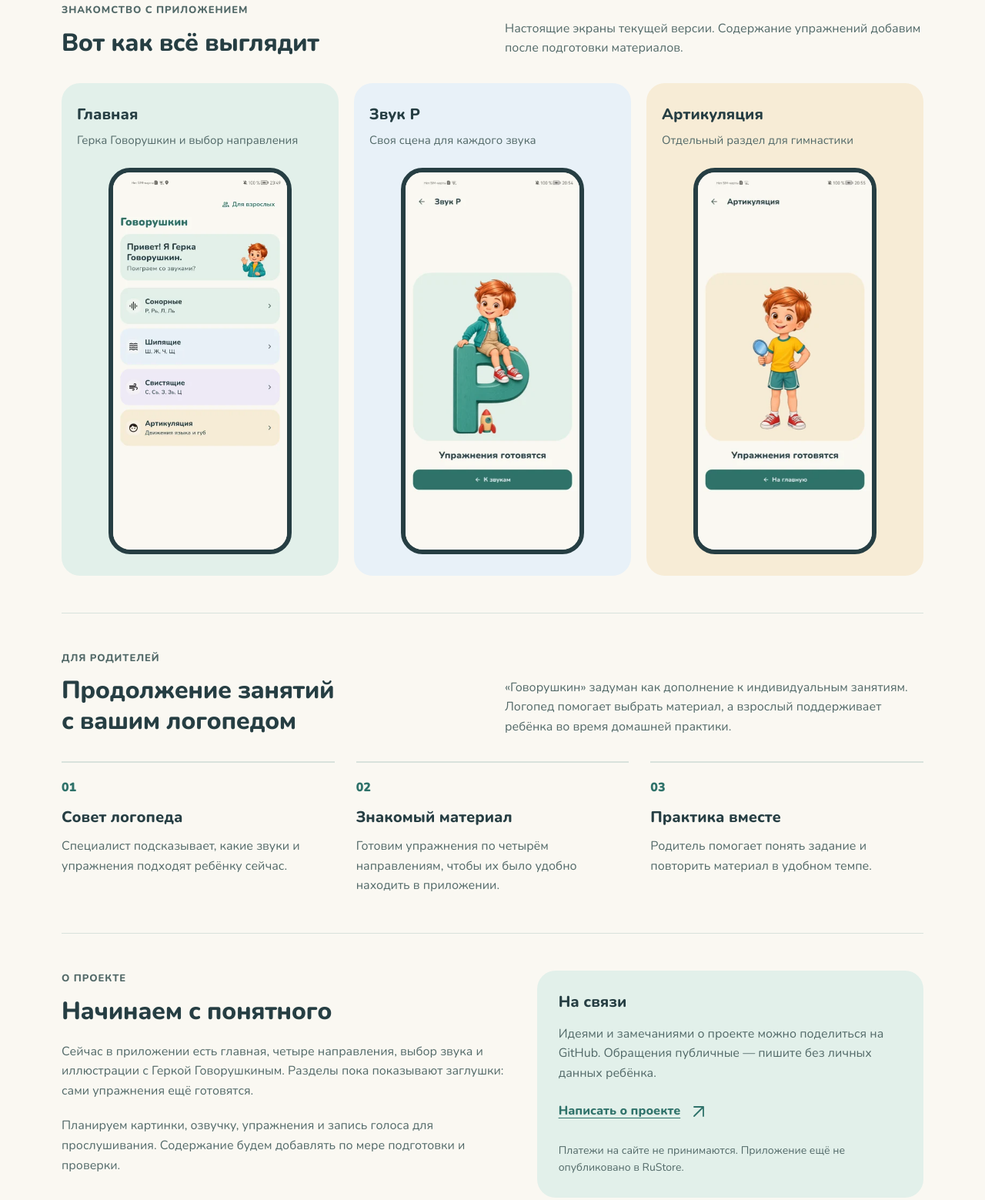
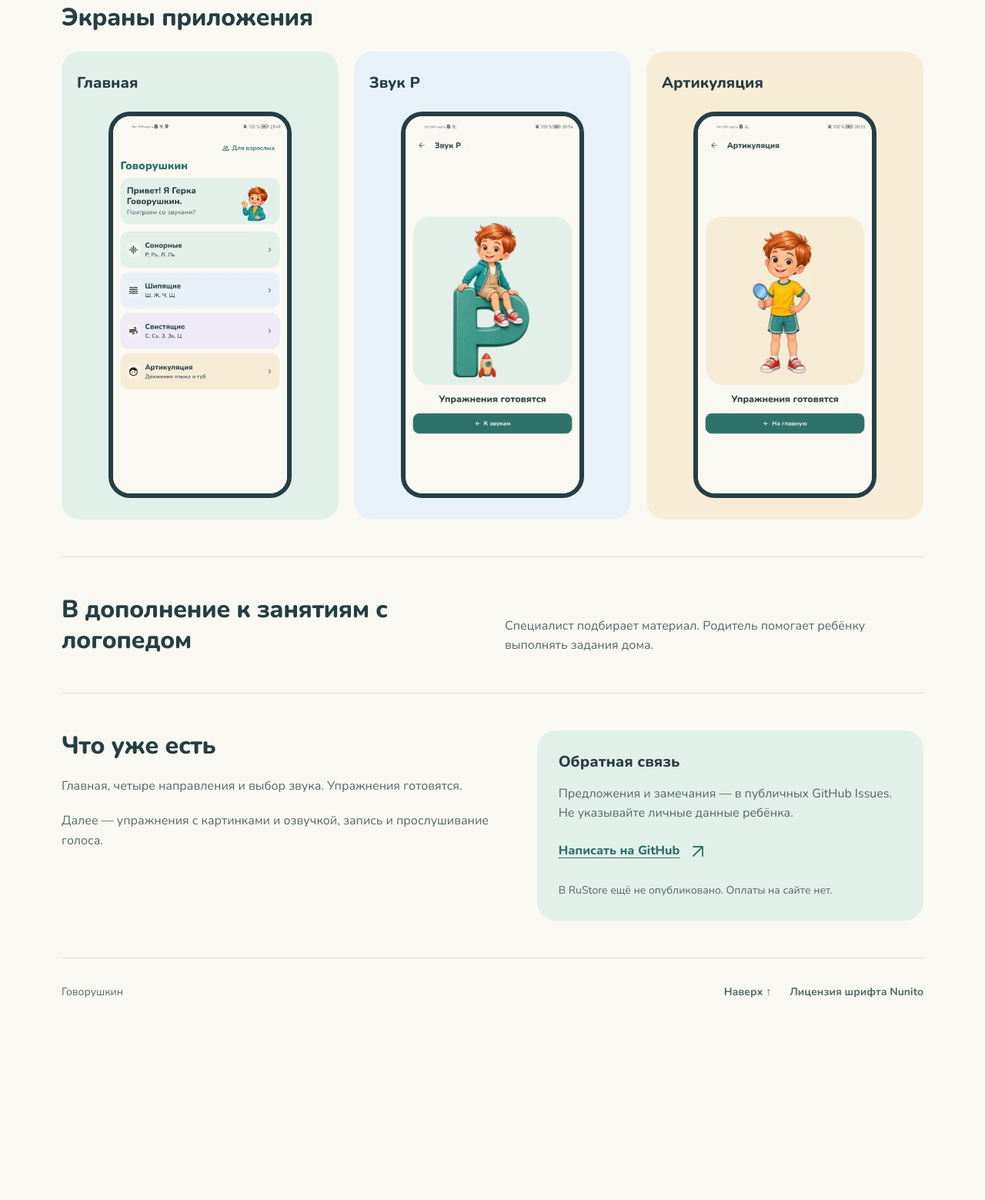
Before and after one commit to 4ICTOTA/govorushkin, a plain HTML site: page public/index.html in a window 1280 px wide. Shown: the part 989-2548 px from the top of the page at 77% size. After the commit the page ends 2322 px from the top, so only its background shows below. Drawn offline with Linux system fonts and the light colour scheme.

Commit message:
fix: simplify site copy and use comma separators

```diff
--- a/public/index.html
+++ b/public/index.html
@@ -7,12 +7,12 @@
     <meta name="theme-color" content="#faf8f2" media="(prefers-color-scheme: light)">
     <meta name="theme-color" content="#172623" media="(prefers-color-scheme: dark)">
     <title>Говорушкин — домашняя речевая практика</title>
-    <meta name="description" content="Знакомьтесь: Герка Говорушкин. Готовим Android-приложение для домашней речевой практики детей 4–7 лет по рекомендации логопеда. Посмотрите текущие экраны проекта.">
+    <meta name="description" content="«Говорушкин» — Android-приложение для домашней речевой практики детей 4–7 лет по рекомендациям логопеда. Проект в разработке.">
     <link rel="canonical" href="https://4ictota.github.io/speech-practice-site/">
     <meta property="og:type" content="website">
     <meta property="og:locale" content="ru_RU">
     <meta property="og:title" content="Говорушкин — домашняя речевая практика">
-    <meta property="og:description" content="Герка Говорушкин и четыре направления речевой практики. Знакомство с приложением для Android, которое мы сейчас создаём.">
+    <meta property="og:description" content="Приложение для домашней речевой практики детей 4–7 лет. Герка Говорушкин, четыре направления и текущие экраны проекта.">
     <meta property="og:url" content="https://4ictota.github.io/speech-practice-site/">
     <meta property="og:image" content="https://4ictota.github.io/speech-practice-site/assets/icon.png">
     <meta property="og:image:width" content="192">
@@ -40,14 +40,14 @@
       <main id="main" tabindex="-1">
         <section class="hero" aria-labelledby="hero-title">
           <div class="hero-copy">
-            <p class="eyebrow">Речевая практика дома · 4–7 лет</p>
+            <p class="eyebrow">Речевая практика дома, 4–7 лет</p>
             <h1 id="hero-title">Домашняя практика<br>с Геркой Говорушкиным.</h1>
-            <p class="lead">Создаём «Говорушкин», чтобы было удобнее повторять дома материал, который подобрал логопед.</p>
+            <p class="lead">Готовим упражнения для домашней практики по рекомендациям логопеда.</p>
             <div class="actions">
               <a class="button" href="#screens">Посмотреть экраны <svg viewBox="0 0 24 24" aria-hidden="true"><path d="M4 12h15m-6-6 6 6-6 6"/></svg></a>
               <a class="button button-secondary" href="#parents">Для родителей</a>
             </div>
-            <p class="note">Приложение для Android в разработке. Упражнения пока готовятся.</p>
+            <p class="note">Приложение для Android в разработке.</p>
           </div>
           <figure class="character">
             <figcaption>Привет!<br>Я Герка Говорушкин.</figcaption>
@@ -76,52 +76,44 @@
           </div>
         </section>
         <section class="screens section" id="screens" aria-labelledby="screens-title">
-          <div class="section-heading">
-            <div><p class="eyebrow">Знакомство с приложением</p><h2 id="screens-title">Вот как всё выглядит</h2></div>
-            <p>Настоящие экраны текущей версии. Содержание упражнений добавим после подготовки материалов.</p>
-          </div>
+          <h2 id="screens-title">Экраны приложения</h2>
           <div class="screen-grid">
             <figure class="screen-card sonorants">
-              <figcaption><h3>Главная</h3><p>Герка Говорушкин и выбор направления</p></figcaption>
+              <figcaption><h3>Главная</h3></figcaption>
               <div class="phone"><img src="./assets/screens/home.webp" alt="Главная приложения Говорушкин: приветствие Герки Говорушкина, четыре направления и вход для взрослых" width="390" height="845" loading="lazy" decoding="async"></div>
             </figure>
             <figure class="screen-card sibilants">
-              <figcaption><h3>Звук Р</h3><p>Своя сцена для каждого звука</p></figcaption>
+              <figcaption><h3>Звук Р</h3></figcaption>
               <div class="phone"><img src="./assets/screens/sound.webp" alt="Экран звука Р: Герка Говорушкин с буквой Р и ракетой, надпись Упражнения готовятся" width="323" height="700" loading="lazy" decoding="async"></div>
             </figure>
             <figure class="screen-card articulation">
-              <figcaption><h3>Артикуляция</h3><p>Отдельный раздел для гимнастики</p></figcaption>
+              <figcaption><h3>Артикуляция</h3></figcaption>
               <div class="phone"><img src="./assets/screens/articulation.webp" alt="Раздел Артикуляция: Герка Говорушкин с зеркалом и надпись Упражнения готовятся" width="323" height="700" loading="lazy" decoding="async"></div>
             </figure>
           </div>
         </section>
         <section class="parents section" id="parents" aria-labelledby="parents-title">
           <div class="section-heading">
-            <div><p class="eyebrow">Для родителей</p><h2 id="parents-title">Продолжение занятий<br>с вашим логопедом</h2></div>
-            <p>«Говорушкин» задуман как дополнение к индивидуальным занятиям. Логопед помогает выбрать материал, а взрослый поддерживает ребёнка во время домашней практики.</p>
+            <h2 id="parents-title">В дополнение к занятиям с логопедом</h2>
+            <p>Специалист подбирает материал. Родитель помогает ребёнку выполнять задания дома.</p>
           </div>
-          <ol class="steps">
-            <li><h3>Совет логопеда</h3><p>Специалист подсказывает, какие звуки и упражнения подходят ребёнку сейчас.</p></li>
-            <li><h3>Знакомый материал</h3><p>Готовим упражнения по четырём направлениям, чтобы их было удобно находить в приложении.</p></li>
-            <li><h3>Практика вместе</h3><p>Родитель помогает понять задание и повторить материал в удобном темпе.</p></li>
-          </ol>
         </section>
         <section class="about section" id="about" aria-labelledby="about-title">
           <div class="about-copy">
-            <p class="eyebrow">О проекте</p><h2 id="about-title">Начинаем с понятного</h2>
-            <p>Сейчас в приложении есть главная, четыре направления, выбор звука и иллюстрации с Геркой Говорушкиным. Разделы пока показывают заглушки: сами упражнения ещё готовятся.</p>
-            <p>Планируем картинки, озвучку, упражнения и запись голоса для прослушивания. Содержание будем добавлять по мере подготовки и проверки.</p>
+            <h2 id="about-title">Что уже есть</h2>
+            <p>Главная, четыре направления и выбор звука. Упражнения готовятся.</p>
+            <p>Далее — упражнения с картинками и озвучкой, запись и прослушивание голоса.</p>
           </div>
           <div class="project-note" id="contact">
-            <h3>На связи</h3>
-            <p>Идеями и замечаниями о проекте можно поделиться на GitHub. Обращения публичные — пишите без личных данных ребёнка.</p>
-            <a class="text-link" href="https://github.com/4ICTOTA/speech-practice-site/issues/new">Написать о проекте <svg viewBox="0 0 24 24" aria-hidden="true"><path d="M6 18 18 6M6 6h12v12"/></svg></a>
-            <p class="note">Платежи на сайте не принимаются. Приложение ещё не опубликовано в RuStore.</p>
+            <h3>Обратная связь</h3>
+            <p>Предложения и замечания — в публичных GitHub Issues. Не указывайте личные данные ребёнка.</p>
+            <a class="text-link" href="https://github.com/4ICTOTA/speech-practice-site/issues/new">Написать на GitHub <svg viewBox="0 0 24 24" aria-hidden="true"><path d="M6 18 18 6M6 6h12v12"/></svg></a>
+            <p class="note">В RuStore ещё не опубликовано. Оплаты на сайте нет.</p>
           </div>
         </section>
       </main>
       <footer class="site-footer">
-        <span>Говорушкин · Проект в разработке</span>
+        <span>Говорушкин</span>
         <div><a href="#top">Наверх ↑</a><a href="./licenses.html">Лицензия шрифта Nunito</a></div>
       </footer>
     </div>
--- a/public/styles.css
+++ b/public/styles.css
@@ -83,20 +83,15 @@ nav a:hover, .site-footer a:hover, .text-link:hover { text-decoration: underline
 .whistling { background: var(--lilac); }
 .articulation { background: var(--sand); }
 .section { border-top: 1px solid var(--line); margin-top: 48px; padding-top: 48px; }
-.section-heading { display: grid; grid-template-columns: 1fr 1fr; gap: 32px; align-items: end; margin-bottom: 32px; }
-.section-heading .eyebrow, .about .eyebrow { margin-bottom: 12px; }
+.section-heading { display: grid; grid-template-columns: 1fr 1fr; gap: 32px; align-items: end; }
+.screens > h2 { margin-bottom: 24px; }
 .screen-grid { display: grid; grid-template-columns: repeat(3, minmax(0, 1fr)); gap: 20px; }
 .screen-card { display: flex; flex-direction: column; align-items: center; gap: 24px; min-width: 0; padding: 28px 20px; border-radius: var(--card-radius); }
 .screen-card figcaption { width: 100%; flex: 1; }
-.screen-card figcaption p { font-size: .9375rem; margin-top: 8px; }
 .phone { width: min(100%, 238px); overflow: hidden; border: 6px solid #263e43; border-radius: 28px; background: #faf8f2; }
 .phone img { width: 100%; }
-.steps { display: grid; grid-template-columns: repeat(3, minmax(0, 1fr)); gap: 28px; list-style: none; counter-reset: steps; padding: 0; margin: 0; }
-.steps li { border-top: 2px solid var(--line); padding-top: 20px; counter-increment: steps; }
-.steps li::before { content: "0" counter(steps); display: block; margin-bottom: 12px; color: var(--primary); font-weight: 900; }
-.steps p { margin-top: 12px; }
 .about { display: grid; grid-template-columns: 1.15fr 1fr; gap: 40px; align-items: start; padding-bottom: 48px; }
-.about-copy > p:not(.eyebrow) { margin-top: 20px; }
+.about-copy > p { margin-top: 20px; }
 .project-note { border-radius: var(--card-radius); background: var(--mint); padding: 28px; }
 .project-note p { margin-top: 16px; }
 .text-link { display: inline-flex; align-items: center; gap: 12px; min-height: 48px; max-width: 100%; color: var(--primary); font-weight: 800; margin-top: 12px; }
@@ -120,7 +115,7 @@ nav a:hover, .site-footer a:hover, .text-link:hover { text-decoration: underline
   .hero { grid-template-columns: 1fr; gap: 28px; padding-block: 32px; }
   .character { padding-top: 24px; }
   .character img { width: min(100%, 300px); }
-  .section-heading, .screen-grid, .steps, .about { grid-template-columns: 1fr; gap: 24px; }
+  .section-heading, .screen-grid, .about { grid-template-columns: 1fr; gap: 24px; }
   .section-heading { align-items: start; }
   .section { padding-top: 32px; margin-top: 32px; }
   .screen-card { padding: 28px 24px; }
```
Also changed, not shown: 2 other files.
